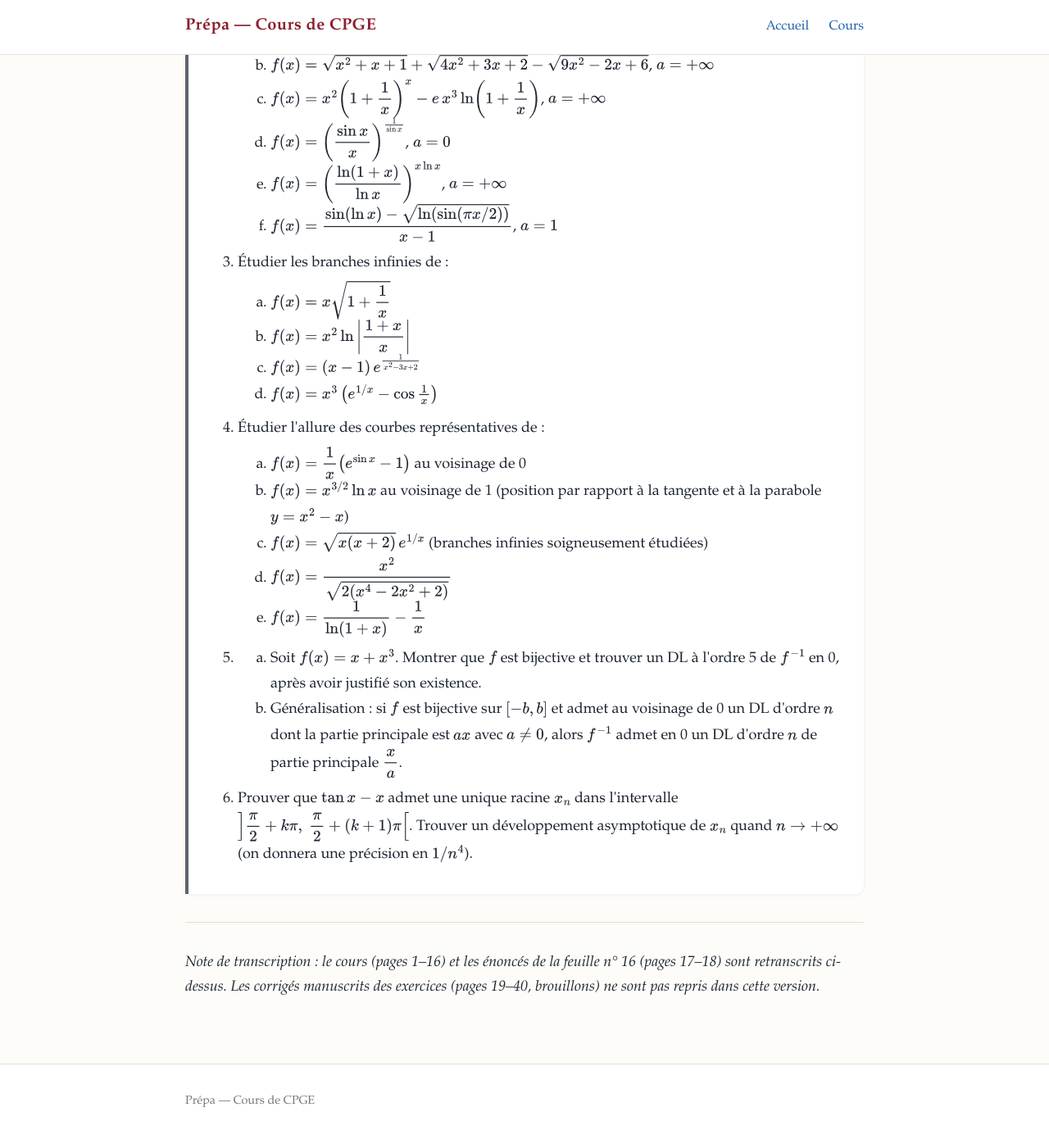
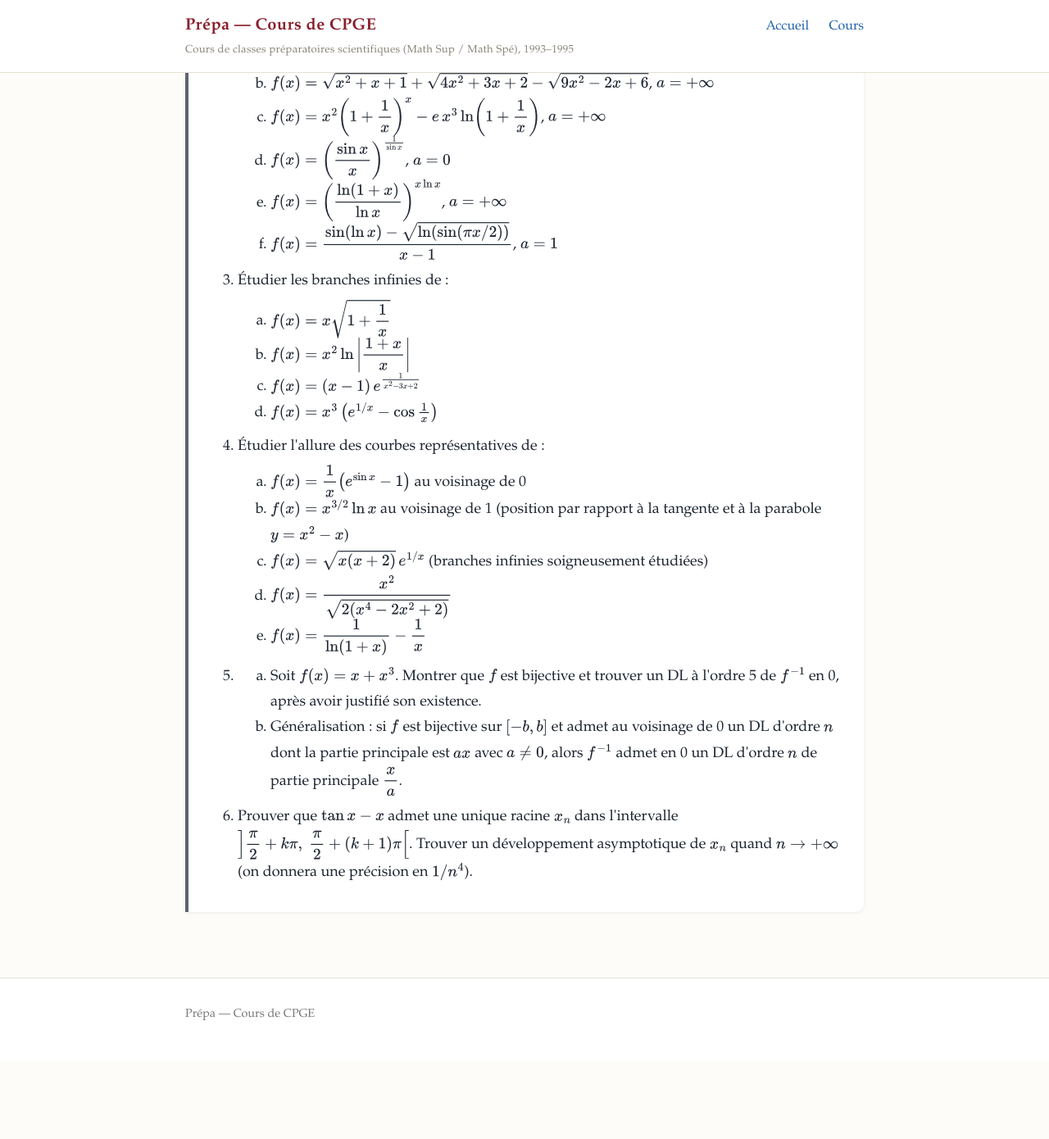
Before and after one commit to francoismora/classes-prepa, a Jekyll site: the page built from cours/math/math-sup/analyse/08-developpements-limites.md, in a window 1280 px wide and 1400 px high, scrolled down 15380 px. Shown: the top 1390 px of the window at 82% size. Built offline with Jekyll 4.4.1, drawn with Linux system fonts in a browser that asks for light colours; a script that is not in the unit is left out; after the commit the page ends 16675 px from its top, so only the background shows below that.

Commit message:
Règles globales : pas de résolutions d'exercices ; dates 1993–1995 visibles dans l'en-tête du site
Generated by Mistral Vibe.
Co-Authored-By: Mistral Vibe <vibe@mistral.ai>

```diff
--- a/_config.yml
+++ b/_config.yml
@@ -1,6 +1,7 @@
 # Site GitHub Pages — transcription des cours de prépa (1993–1995)
 # Publication : Settings → Pages → Branch `main`, Folder `/docs`
 title: "Prépa — Cours de CPGE"
+subtitle: "Cours de classes préparatoires scientifiques (Math Sup / Math Spé), 1993–1995"
 description: "Transcription moderne des cours de Math Sup / Math Spé (1993–1995) : mathématiques, physique, chimie. Équations rendues par MathJax."
 lang: fr
 
--- a/_layouts/default.html
+++ b/_layouts/default.html
@@ -7,7 +7,10 @@
 <body>
   <header class="site-header">
     <div class="wrap">
-      <a class="site-title" href="{{ site.baseurl }}/">{{ site.title }}</a>
+      <div class="site-brand">
+        <a class="site-title" href="{{ site.baseurl }}/">{{ site.title }}</a>
+        <span class="site-sub">{{ site.subtitle }}</span>
+      </div>
       <nav class="site-nav">
         <a href="{{ site.baseurl }}/">Accueil</a>
         <a href="{{ site.baseurl }}/cours/">Cours</a>
--- a/assets/css/style.css
+++ b/assets/css/style.css
@@ -41,6 +41,7 @@ body {
   z-index: 10;
 }
 .site-header .wrap { display: flex; align-items: baseline; justify-content: space-between; flex-wrap: wrap; }
+.site-brand { display: flex; flex-direction: column; }
 .site-title {
   font-size: 1.25rem;
   font-weight: 700;
@@ -48,6 +49,7 @@ body {
   color: var(--accent);
   text-decoration: none;
 }
+.site-sub { font-size: 0.82rem; color: #8a8578; letter-spacing: 0.02em; }
 .site-nav a { margin-left: 20px; color: var(--lien); text-decoration: none; font-size: 1rem; }
 .site-nav a:hover { text-decoration: underline; }
 
--- a/cours/math/math-sup/analyse/08-developpements-limites.md
+++ b/cours/math/math-sup/analyse/08-developpements-limites.md
@@ -740,9 +740,3 @@ asymptotique de $x_n$ quand $n \to +\infty$ (on donnera une précision en $1/n^4
 </ol>
 
 </div>
-
----
-
-*Note de transcription : le cours (pages 1–16) et les énoncés de la feuille n° 16
-(pages 17–18) sont retranscrits ci-dessus. Les corrigés manuscrits des exercices
-(pages 19–40, brouillons) ne sont pas repris dans cette version.*
```
Also changed, not shown: index.md (+1 -1 lines).
